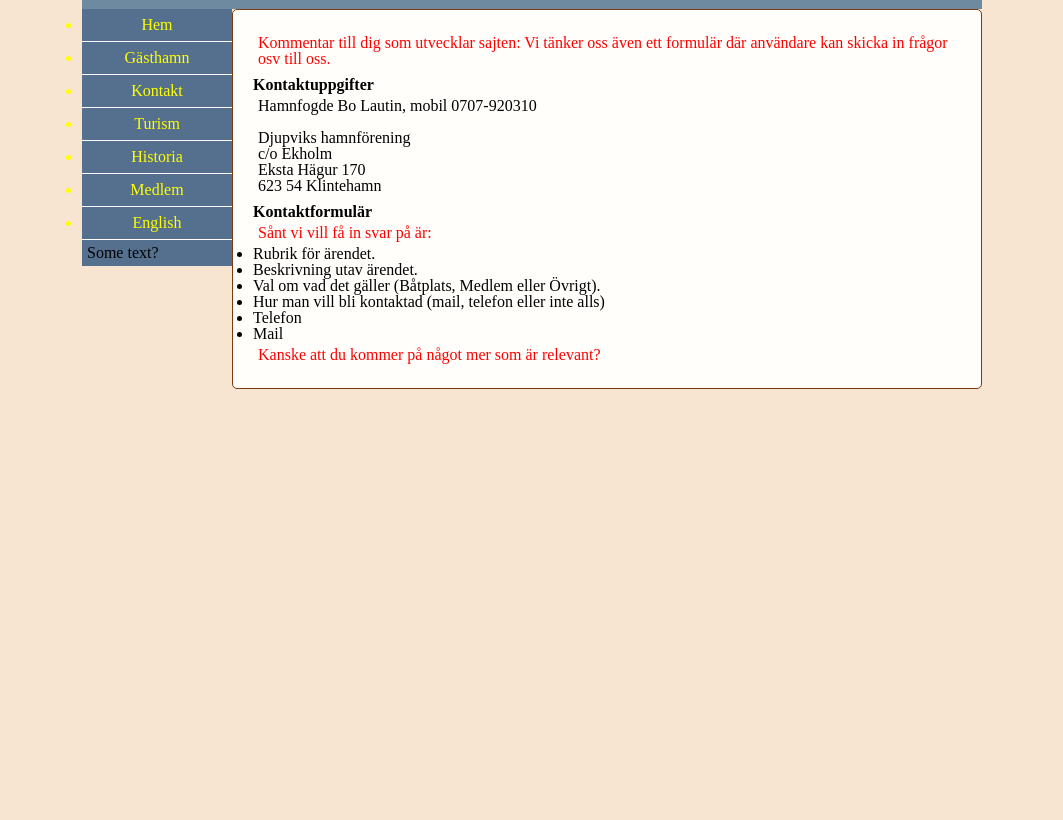
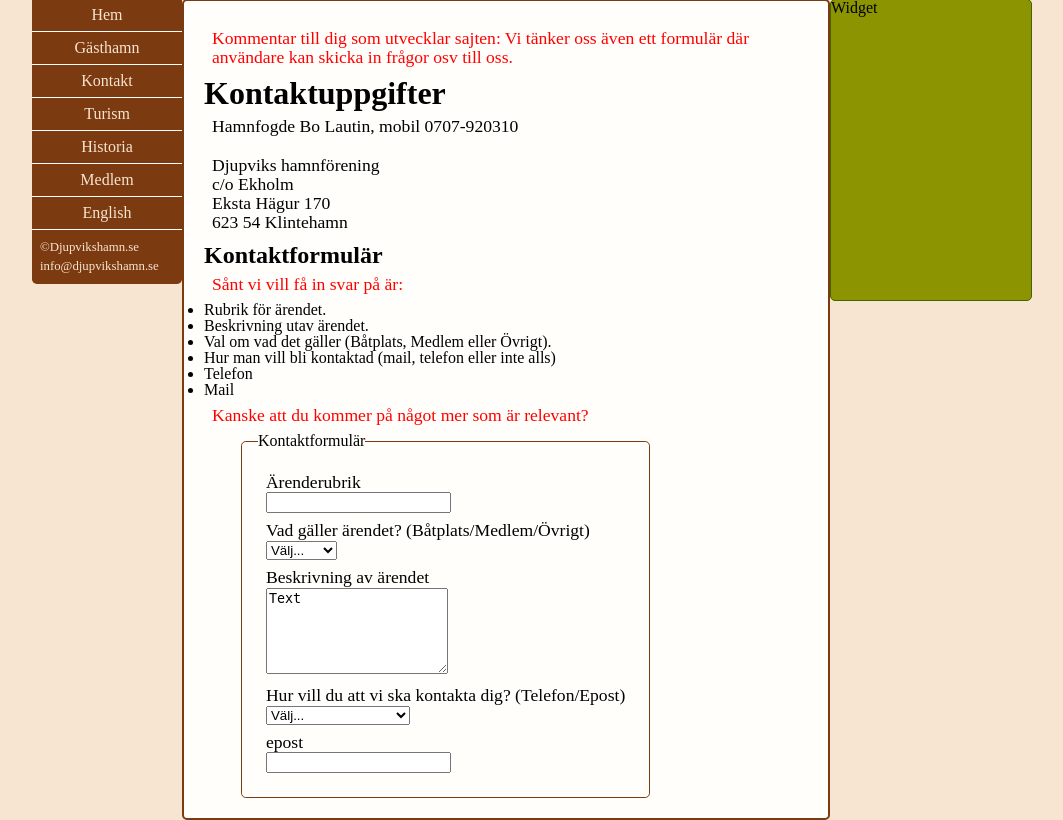
Before and after one commit to ytterdorr/DynWeb_Proj, a PHP site: page /html/kontakt.html in a window 1280 px wide. Shown: the part 161-981 px from the top of the page, without its empty margins (108-1171 px from the left). Before the commit the page ends 550 px from the top, so only its background shows below. Run offline with PHP 8.4, Linux system fonts and the light colour scheme.

Commit message:
Brown color change, working on contact form

```diff
--- a/css/main.css
+++ b/css/main.css
@@ -31,8 +31,13 @@
   --green3: #8c9401;
 }
 
+html {
+  font-size: 100%;
+}
+
 body {
   background-color: var(--white1);
+  font-size:
 }
 
 h1,
@@ -44,8 +49,23 @@
   font-weight: bold;
 }
 
+h1 {
+  font-size: 3rem;
+}
+
+h2 {
+  font-size: 2rem;
+}
+
+h3 {
+  font-size: 1.5rem;
+}
+
 p {
-  margin: 5px;
+  margin: 0.5rem;
+  line-height: 1.2rem;
+  font-size: 1.1rem;
+  /* margin-bottom: ; */
 }
 
 td {
@@ -85,6 +105,33 @@
   margin-inline-start: 20px;
 }
 
+form {
+  display: flex;
+  flex-direction: column;
+  width: 80%;
+  align-items: center;
+  justify-content: center;
+
+
+}
+
+form fieldset {
+  border: 1px solid var(--brown1);
+  border-radius: 0.3rem;
+  padding: 1rem;
+  margin: auto;
+}
+
+form textarea {
+  height: 5rem;
+}
+
+label {
+  /* margin-top: 0.5rem; */
+  vertical-align: top;
+  display: block;
+}
+
 .container {
   max-width: 900px;
   margin: auto;
@@ -92,9 +139,34 @@
 }
 
 header {
+  position: relative;
   width: 100%;
   background-color: var(--blue2);
   height: 20vh;
+  /*Sjöbodar och lite vatten*/
+  background-image: url(/bilder/D-12.jpg);
+  background-position: 50% 58%;
+
+  /* klippa
+  background-image: url(/bilder/D-13.jpg);
+  background-position: 50% 80%;   */
+  /* Livboj */
+  background-image: url(/bilder/D-15.jpg);
+  background-position: 50% 43%;
+
+  background-size: cover;
+  /* text-align-last: center;  */
+
+}
+
+header h1 {
+  position: absolute;
+  bottom: 1rem;
+  left: 1rem;
+  color: var(--white1);
+  -webkit-text-stroke-width: 1px;
+  -webkit-text-stroke-color: black;
+
 }
 
 .content-container {
@@ -107,15 +179,20 @@
   min-height: 200px;
   height: fit-content;
   max-width: 150px;
-  background-color: var(--blue1);
+  background-color: var(--brown1);
   position: -webkit-sticky; /* Safari */
   position: sticky;
   top: 0;
+  border-radius: 0.3rem 0.3rem 0.3rem 0.3rem;
 }
 
 footer {
-  position: absolute;
   bottom: 0;
+}
+
+footer p {
+  font-size: 0.8rem;
+  color: var(--white1);
 }
 
 nav {
@@ -125,15 +202,19 @@
 nav ul {
   height: fit-content;
   text-decoration: none;
+  /* border-radius: 0.3rem; */
+
 }
 
 nav ul li {
-  background-color: var(--blue1);
+  background-color: var(--brown1);
   border-bottom: 1px solid #fffefa;
-  color: yellow;
+  color: var(--white1);
   text-align: center;
   padding: 0.5rem;
   text-decoration: none;
+  list-style-type: none;
+  /* border-radius: 0.3rem; */
 }
 
 nav ul li:hover {
@@ -144,7 +225,7 @@
   width: 60%;
   flex-grow: 1;
   background-color: var(--white2);
-  border: 1px solid var(--brown1);
+  border: 2px solid var(--brown1);
   border-radius: 5px;
   padding: 20px;
 }
@@ -156,9 +237,53 @@
   background-color: var(--green3);
   border-radius: 5px;
   max-height: 300px;
+  /* display: none; */
+}
+
+.side-widget {
   display: none;
+}
+
+.widget {
+  width: 400px;
+  background-color: skyblue;
+  border: 1px solid var(--brown1);
+  border-radius 5px;
+  margin: auto;
+  padding: 5px;
+}
+
+.widget td {
+  text-align: center;
+}
+
+figure {
+  align-items: center;
+  text-align: center;
+  margin-top: 2rem;
+  margin-bottom: 2rem;
+}
+figure figcaption {
+  margin: 1rem;
+  font-style: italic;
 }
 
 nav a {
   text-decoration: none;
 }
+
+@media screen and (min-width: 1000px) {
+  .side-widget {
+    display: block;
+  }
+
+  .container {
+    max-width: 1000px;
+  }
+}
+
+@media screen and (max-width: 700px) {
+  .left-side {
+    display: none;
+  }
+}
--- a/html/gasthamn.html
+++ b/html/gasthamn.html
@@ -6,11 +6,12 @@
     <title>Document</title>
     <link rel="stylesheet" href="../css/reset.css" />
     <link rel="stylesheet" href="../css/main.css" />
+    <script src="../js/widget.js" defer></script>
   </head>
   <body>
     <div class="container">
       <header>
-        <h4>This will be the header</h4>
+        <h1>Djupviks Hamn</h1>
       </header>
       <div class="content-container">
         <aside class="left-side"></aside>
@@ -39,8 +40,8 @@
           <p>
             Hamnfogde Bo Lautin Mobil 0707 - 92 03 10
           </p>
+          <div class="side-widget" id="widget">Widget</div>
         </main>
-        <aside class="side-widget">Widget</aside>
       </div>
     </div>
   </body>
--- a/html/kontakt.html
+++ b/html/kontakt.html
@@ -7,11 +7,12 @@
     <link rel="stylesheet" href="../css/reset.css" />
     <link rel="stylesheet" href="../css/main.css" />
     <script src="../js/left-aside.js" defer></script>
+    <script src="/js/kontaktform.js" defer></script>
   </head>
   <body>
     <div class="container">
       <header>
-        <h4>This will be the header</h4>
+        <h1>Djupviks Hamn</h1>
       </header>
       <div class="content-container">
         <aside class="left-side"></aside>
@@ -45,8 +46,55 @@
           <p class="comment">
             Kanske att du kommer på något mer som är relevant?
           </p>
+
+          <form id="contact-form">
+            <fieldset>
+              <legend>Kontaktformulär</legend>
+              <p>
+                <label for="rubrik-input">Ärenderubrik</label>
+                <input type="text" name="rubrik" id="rubrik-input" required />
+              </p>
+
+              <p>
+                <label for="arende-typ"
+                  >Vad gäller ärendet? (Båtplats/Medlem/Övrigt)</label
+                >
+
+                <select id="arende-typ" name="arende-typ" required>
+                  <option value="">Välj...</option>
+                  <option value="batplats">Båtplats</option>
+                  <option value="medlem">Medlem</option>
+                  <option value="ovrigt">Övrigt</option>
+                </select>
+              </p>
+
+              <p>
+                <label for="beskrivning">Beskrivning av ärendet</label>
+                <textarea type="text" name="beskrivning" required>
+Text</textarea
+                >
+              </p>
+
+              <p>
+                <label for="contact"
+                  >Hur vill du att vi ska kontakta dig? (Telefon/Epost)</label
+                >
+                <select id="contact" name="contact" required>
+                  <option value="">Välj...</option>
+                  <option value="epost">Epost</option>
+                  <option value="telefon">Telefon</option>
+                  <option value="none">Vill inte bli kontaktad</option>
+                </select>
+              </p>
+
+              <p>
+                <label for="epost">epost</label>
+                <input type="email" name="epost" id="epost-input" required />
+              </p>
+            </fieldset>
+          </form>
         </main>
-        <aside class="widget">Widget</aside>
+        <aside class="side-widget">Widget</aside>
       </div>
     </div>
   </body>
--- a/html/medlem.html
+++ b/html/medlem.html
@@ -18,7 +18,7 @@
         <main>
           This is the main part. With images
         </main>
-        <aside class="widget">Widget</aside>
+        <aside class="side-widget">Widget</aside>
       </div>
     </div>
   </body>
--- a/html/turism.html
+++ b/html/turism.html
@@ -11,7 +11,7 @@
   <body>
     <div class="container">
       <header>
-        <h4>This will be the header</h4>
+        <h1>Djupviks Hamn</h1>
       </header>
       <div class="content-container">
         <aside class="left-side"></aside>
@@ -89,7 +89,7 @@
             http://www.storakarlso.se/.
           </p>
         </main>
-        <aside class="widget">Widget</aside>
+        <aside class="side-widget">Widget</aside>
       </div>
     </div>
   </body>
--- a/index.html
+++ b/index.html
@@ -2,7 +2,7 @@
 <html lang="en">
   <head>
     <meta charset="UTF-8" />
-    <meta name="viewport" content="width=<device-width>, initial-scale=1.0" />
+    <meta name="viewport" content="width=device-width, initial-scale=1.0" />
     <title>Document</title>
     <link rel="stylesheet" href="css/reset.css" />
     <link rel="stylesheet" href="css/main.css" />
@@ -12,7 +12,7 @@
   <body>
     <div class="container">
       <header>
-        <h4>This will be the header</h4>
+        <h1>Djupviks Hamn</h1>
       </header>
       <div class="content-container">
         <div class="left-side">
--- /dev/null
+++ b/js/kontaktform.js
@@ -0,0 +1,8 @@
+let kontakt = document.querySelector("#contact");
+console.log(kontakt);
+
+const form = document.querySelector("#contact-form");
+
+kontakt.addEventListener("change", function (event) {
+  console.log(kontakt.value);
+});
--- a/js/left-aside.js
+++ b/js/left-aside.js
@@ -13,5 +13,8 @@
     <a href="/html/english.html"><li>English</li></a>
   </ul>
 </nav>
-  <p>Some text?</p>
+  <footer>
+    <p>©Djupvikshamn.se <br/>
+    info@djupvikshamn.se</p>
+  </footer>
 `;
```
Also changed, not shown: NotesAndTODO.txt (+12 -1 lines), html/historia.html (+7 -2 lines), js/widget.js (+37 -3 lines).
